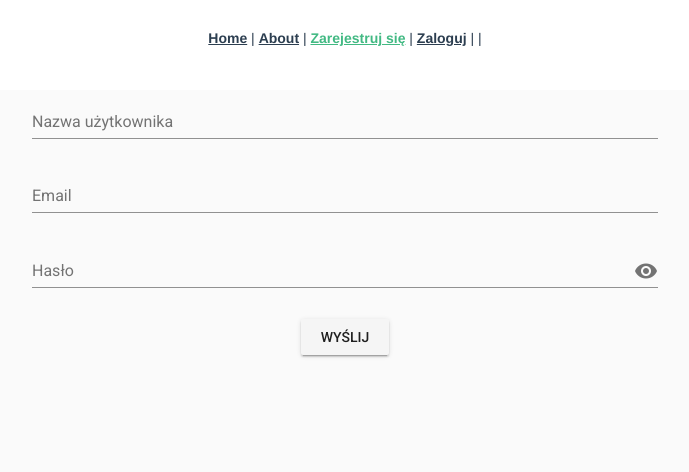
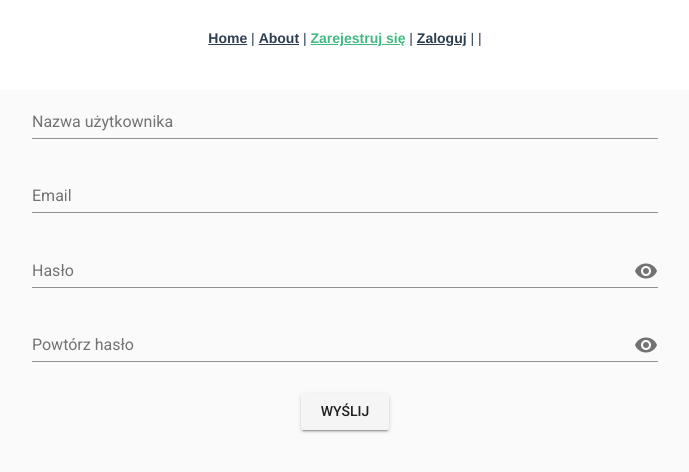
Before and after one commit to stanislawK/plant_collector, a Vue app in the folder frontend/: page /register in a window 1280 px wide. Shown: the top 472 px of the page, without its empty margins (295-984 px from the left). Built offline with nearby package versions, Linux system fonts and the light colour scheme.

Commit message:
add password confirmation to register form

```diff
--- a/frontend/src/components/Register.vue
+++ b/frontend/src/components/Register.vue
@@ -44,6 +44,17 @@
             @input="$v.password.$touch()"
             @blur="$v.password.$touch()"
             ></v-text-field>
+            <v-text-field
+            v-model="repeatPassword"
+            label="Powtórz hasło"
+            :append-icon="show1 ? 'visibility_off' : 'visibility'"
+            :type="show1 ? 'text' : 'password'"
+            @click:append="show1 = !show1"
+            required
+            :error-messages="repeatPasswordErrors"
+            @input="$v.repeatPassword.$touch()"
+            @blur="$v.repeatPassword.$touch()"
+            ></v-text-field>
             <v-btn @click="onSubmit">Wyślij</v-btn>
           </form>
         </v-flex>
@@ -53,7 +64,7 @@
 </template>
 
 <script>
-import { email, minLength, maxLength, required, helpers } from 'vuelidate/lib/validators'
+import { email, minLength, maxLength, required, helpers, sameAs } from 'vuelidate/lib/validators'
 
 const strength = helpers.regex('strength', /^(?=.*[A-Z])(?=.*[a-z])(?=.*[0-9])(?=.*[!@#$%^&*()\-_+<,>.?/~`]).{8,}$/)
 
@@ -63,6 +74,7 @@ export default {
       username: '',
       email: '',
       password: '',
+      repeatPassword: '',
       show1: false,
       error_msg: '',
       successAlert: false,
@@ -72,7 +84,8 @@ export default {
   validations: {
     username: { required, maxLength: maxLength(10) },
     email: { required, email } ,
-    password: { required, minLength: minLength(8), strength }
+    password: { required, minLength: minLength(8), strength },
+    repeatPassword: { required, sameAsPassword: sameAs('password') }
   },
 
   methods: {
@@ -108,6 +121,7 @@ export default {
       this.username = ''
       this.email = ''
       this.password = ''
+      this.repeatPassword = ''
     }
   },
 
@@ -148,6 +162,17 @@ export default {
       )
       return errors
     },
+    repeatPasswordErrors() {
+      const errors = []
+      if (!this.$v.repeatPassword.$dirty) return errors
+      !this.$v.repeatPassword.sameAsPassword && errors.push(
+        'Hasła muszą być takie same'
+      )
+      !this.$v.repeatPassword.required && errors.push(
+        'Powtórzenie hasła jest wymagane'
+      )
+      return errors
+    },
   }
 }
 </script>
```
